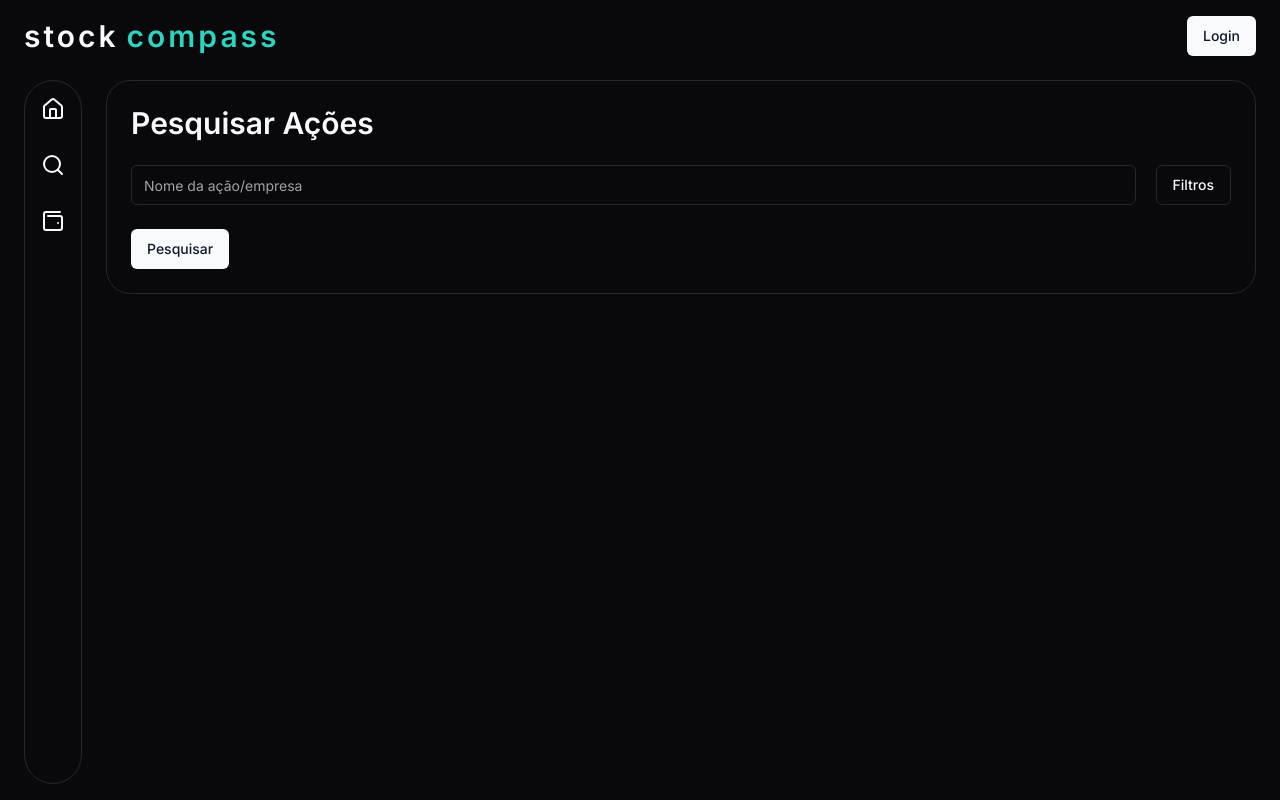
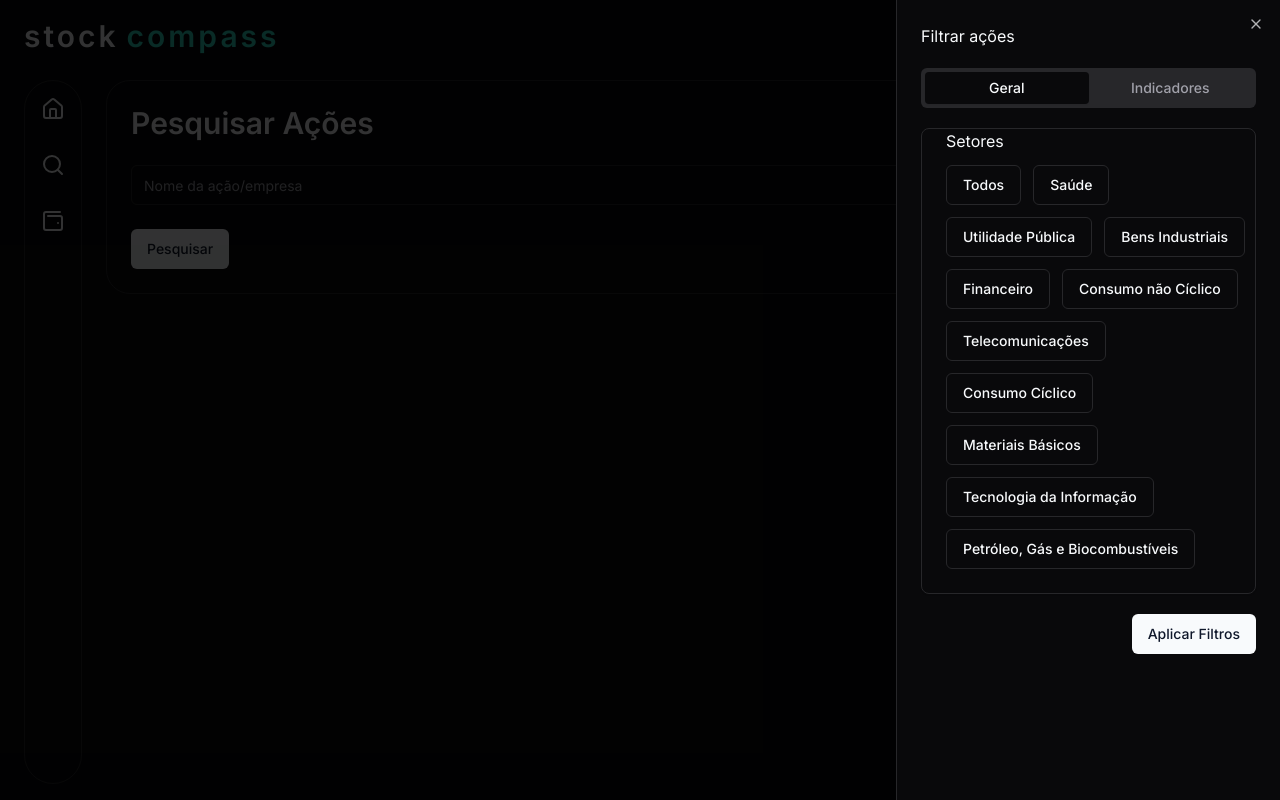
Before and after one commit to fga-eps-24-1-G6/2024.1-Stock-Compass-Front, a Next.js app: page /search in a window 1280 px wide. Both pictures are taken after a click on the button "Filtros". Built offline with nearby package versions, Linux system fonts and the light colour scheme; no server answers.

Commit message:
feat adding search for filters

```diff
--- a/app/actions.ts
+++ b/app/actions.ts
@@ -26,3 +26,20 @@ export async function getStocksByTicker(ticker: string): Promise<StocksData[] |
         return null;
     }
 }
+
+export async function getStocksBySector(sector: string): Promise<StocksData[] | null> {
+    try {
+        const response = await fetch(
+            `${process.env.STOCK_API}/api/stocks/search?sector=${sector}`
+        );
+        if (!response.ok) {
+            throw new Error(`HTTP error! status: ${response.status}`);
+        }
+
+        const data = await response.json();
+        return data;
+    } catch (error) {
+        console.log(error);
+        return null;
+    }
+}
--- a/app/search/page.tsx
+++ b/app/search/page.tsx
@@ -6,8 +6,16 @@ import { Card, CardContent, CardHeader } from "@/components/ui/card";
 import { Input } from "@/components/ui/input";
 import ReturnedStocks from "./ReturnedStocks/ReturnedStocks";
 import { useState } from "react";
-import { getStocksByTicker } from "../actions";
-
+import { getStocksBySector, getStocksByTicker } from "../actions";
+import {
+  Sheet,
+  SheetClose,
+  SheetContent,
+  SheetFooter,
+  SheetTrigger,
+} from "@/components/ui/sheet";
+import { Tabs, TabsList, TabsTrigger } from "@/components/ui/tabs";
+import Link from "next/link";
 function SectionCard({
   children,
   id,
@@ -37,10 +45,96 @@ export default function SearchPage() {
   const [searchQuery, setSearchQuery] = useState<string>();
 
   function handleSearch() {
-    if (searchQuery)
+    if (searchQuery){
       getStocksByTicker(searchQuery).then(data => setStocks(data));
-    else setStocks(null);
+    }
+    else if(sectorQuery){
+      getStocksBySector(sectorQuery).then(data => setStocks(data));
+    }
+    else{
+      setStocks(null);
+    }
   }
+
+  const [isTotalActive, setIsTotalActive] = useState(false);
+  const [sectorQuery, setSectorQuery] = useState<string>();
+
+  const handleTotalToggle = () => {
+    setIsTotalActive(!isTotalActive);
+    setSectorQuery("Todos");
+  };
+
+  const [isHealthActive, setIsHealthActive] = useState(false);
+
+  const handleHealthToggle = () => {
+    setIsHealthActive(!isHealthActive);
+    setSectorQuery("Saúde");
+  };
+
+  const [isPublicUtilityActive, setIsPublicUtilityActive] = useState(false);
+
+  const handlePublicUtilityToggle = () => {
+    setIsPublicUtilityActive(!isPublicUtilityActive);
+    setSectorQuery("Utilidade Pública");
+  };
+
+  const [isIndustrialActive, setIsIndustrialActive] = useState(false);
+
+  const handleIndustrialToggle = () => {
+    setIsIndustrialActive(!isIndustrialActive);
+    setSectorQuery("Bens Industriais");
+  };
+
+  const [isFinancialActive, setIsFinancialActive] = useState(false);
+
+  const handleFinancialToggle = () => {
+    setIsFinancialActive(!isFinancialActive);
+    setSectorQuery("Financeiro");
+  };
+
+  const [isNonCiclicalActive, setIsNonCiclicalActive] = useState(false);
+
+  const handleNonCiclicalToggle = () => {
+    setIsNonCiclicalActive(!isNonCiclicalActive);
+    setSectorQuery("Consumo não Cíclico");
+  };
+
+  const [isTelecomunicationActive, setIsTelecomunicationActive] = useState(false);
+
+  const handleTelecomunicationToggle = () => {
+    setIsTelecomunicationActive(!isTelecomunicationActive);
+    setSectorQuery("Telecomunicações");
+  };
+
+
+  const [isCiclicalActive, setIsCiclicalActive] = useState(false);
+
+  const handleCiclicalToggle = () => {
+    setIsCiclicalActive(!isCiclicalActive);
+    setSectorQuery("Consumo Cíclico");
+  };
+
+  const [isBasicMaterialActive, setIsBasicMaterialActive] = useState(false);
+
+  const handleBasicMaterialToggle = () => {
+    setIsBasicMaterialActive(!isBasicMaterialActive);
+    setSectorQuery("Materiais Básicos");
+  };
+
+  const [isItActive, setIsItActive] = useState(false);
+
+  const handleItToggle = () => {
+    setIsItActive(!isItActive);
+    setSectorQuery("Tecnologia da Informação");
+  };
+
+  const [isFuelActive, setIsFuelActive] = useState(false);
+
+  const handleFuelToggle = () => {
+    setIsFuelActive(!isFuelActive);
+    setSectorQuery("Petróleo, Gás e Biocombustíveis");
+  };
+
 
   return (
     <SingleColumn>
@@ -57,7 +151,61 @@ export default function SearchPage() {
               // value={searchQuery}
               onChange={(e) => setSearchQuery(e.target.value)}
             />
-            <Button variant={"outline"}>Filtros</Button>
+               <Sheet>
+    <SheetTrigger asChild>
+    <Button variant={"outline"}>Filtros</Button>
+    </SheetTrigger>
+    <SheetContent  className="flex flex-col gap-5">
+        Filtrar ações
+          <Tabs defaultValue="general" className="hidden md:block sticky">
+        <TabsList className="grid w-full grid-cols-2">
+          <TabsTrigger value="general">
+            <Link href="#geral">Geral</Link>
+          </TabsTrigger>
+          <TabsTrigger value="indicators">
+            <Link href="#indicadores">Indicadores</Link>
+          </TabsTrigger>
+        </TabsList>
+      </Tabs>
+      <Card className="w-full">
+        <CardContent className="flex flex-col gap-3 justify-between">
+            <div>Setores</div>
+            <div className="flex flex-row gap-3">
+                <Button onClick={handleTotalToggle} variant={isTotalActive ? "secondary" : "outline"}>Todos</Button>
+                <Button onClick={handleHealthToggle} variant={isHealthActive ? "secondary" : "outline"}>Saúde</Button>
+            </div>
+            <div className="flex flex-row gap-3">
+                <Button onClick={handlePublicUtilityToggle} variant={isPublicUtilityActive ? "secondary" : "outline"}>Utilidade Pública</Button>
+                <Button onClick={handleIndustrialToggle} variant={isIndustrialActive ? "secondary" : "outline"}>Bens Industriais</Button>
+            </div>
+            <div className="flex flex-row gap-3">
+                <Button onClick={handleFinancialToggle} variant={isFinancialActive ? "secondary" : "outline"}>Financeiro</Button>
+                <Button onClick={handleNonCiclicalToggle} variant={isNonCiclicalActive ? "secondary" : "outline"}>Consumo não Cíclico</Button>
+            </div>
+            <div className="flex flex-row gap-5">
+                <Button onClick={handleTelecomunicationToggle} variant={isTelecomunicationActive ? "secondary" : "outline"}>Telecomunicações</Button>
+            </div>
+            <div className="flex flex-row gap-5">
+                <Button onClick={handleCiclicalToggle} variant={isCiclicalActive ? "secondary" : "outline"}>Consumo Cíclico</Button>
+            </div>
+            <div className="flex flex-row gap-5">
+                <Button onClick={handleBasicMaterialToggle} variant={isBasicMaterialActive ? "secondary" : "outline"}>Materiais Básicos</Button>
+            </div>
+            <div className="flex flex-row gap-5">
+                <Button onClick={handleItToggle} variant={isItActive ? "secondary" : "outline"}>Tecnologia da Informação</Button>
+            </div>
+            <div className="flex flex-row gap-5">
+                <Button onClick={handleFuelToggle} variant={isFuelActive ? "secondary" : "outline"}>Petróleo, Gás e Biocombustíveis</Button>
+            </div>
+        </CardContent>
+        </Card>
+        <SheetFooter>
+                <SheetClose asChild>
+                <Button type="submit" onClick={handleSearch}>Aplicar Filtros</Button>
+                </SheetClose>
+            </SheetFooter>
+    </SheetContent>
+    </Sheet>
           </div>
           <div>
             <Button onClick={handleSearch}>
```
Also changed, not shown: 1 other file (tests, documents, lock files or other folders).
